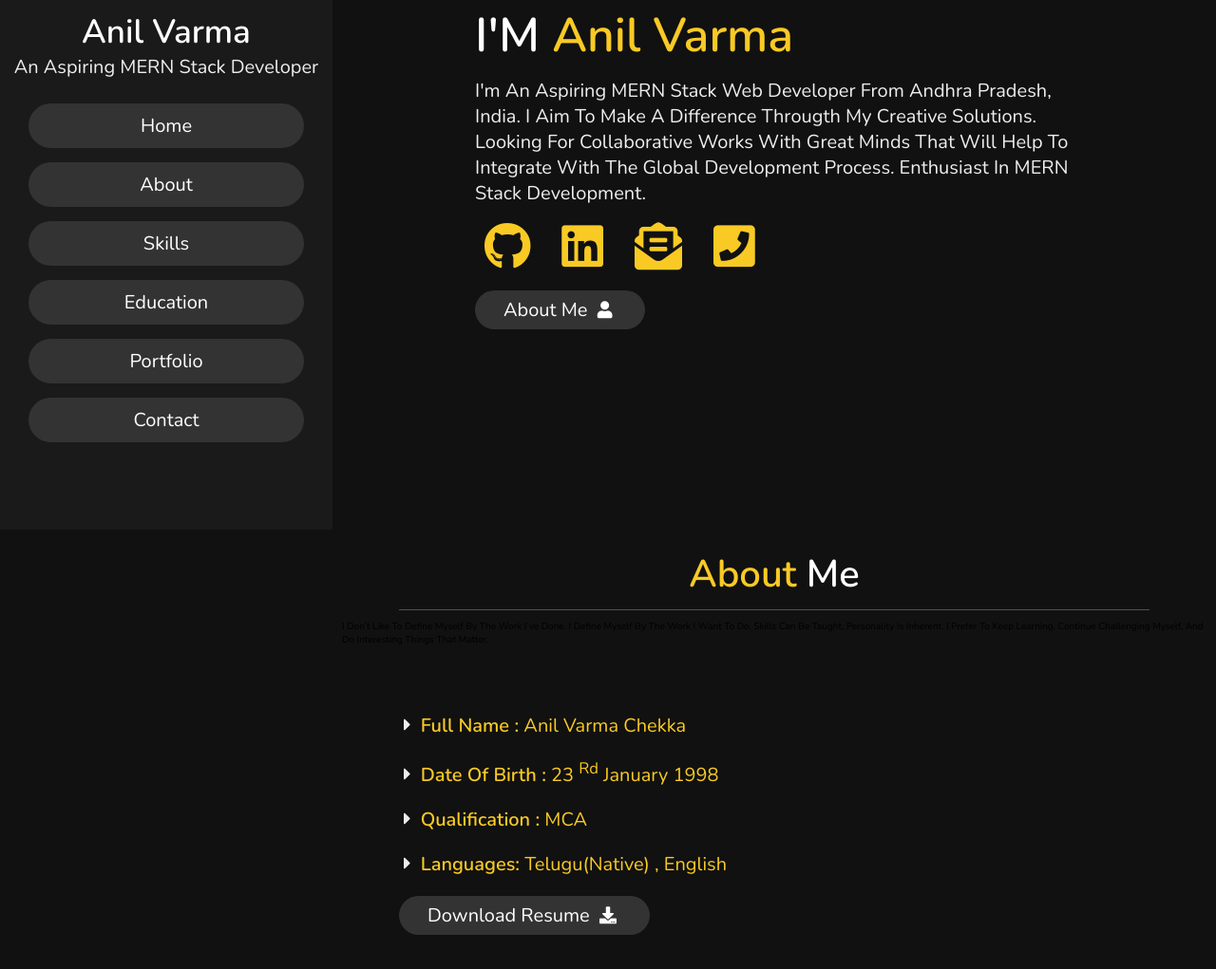
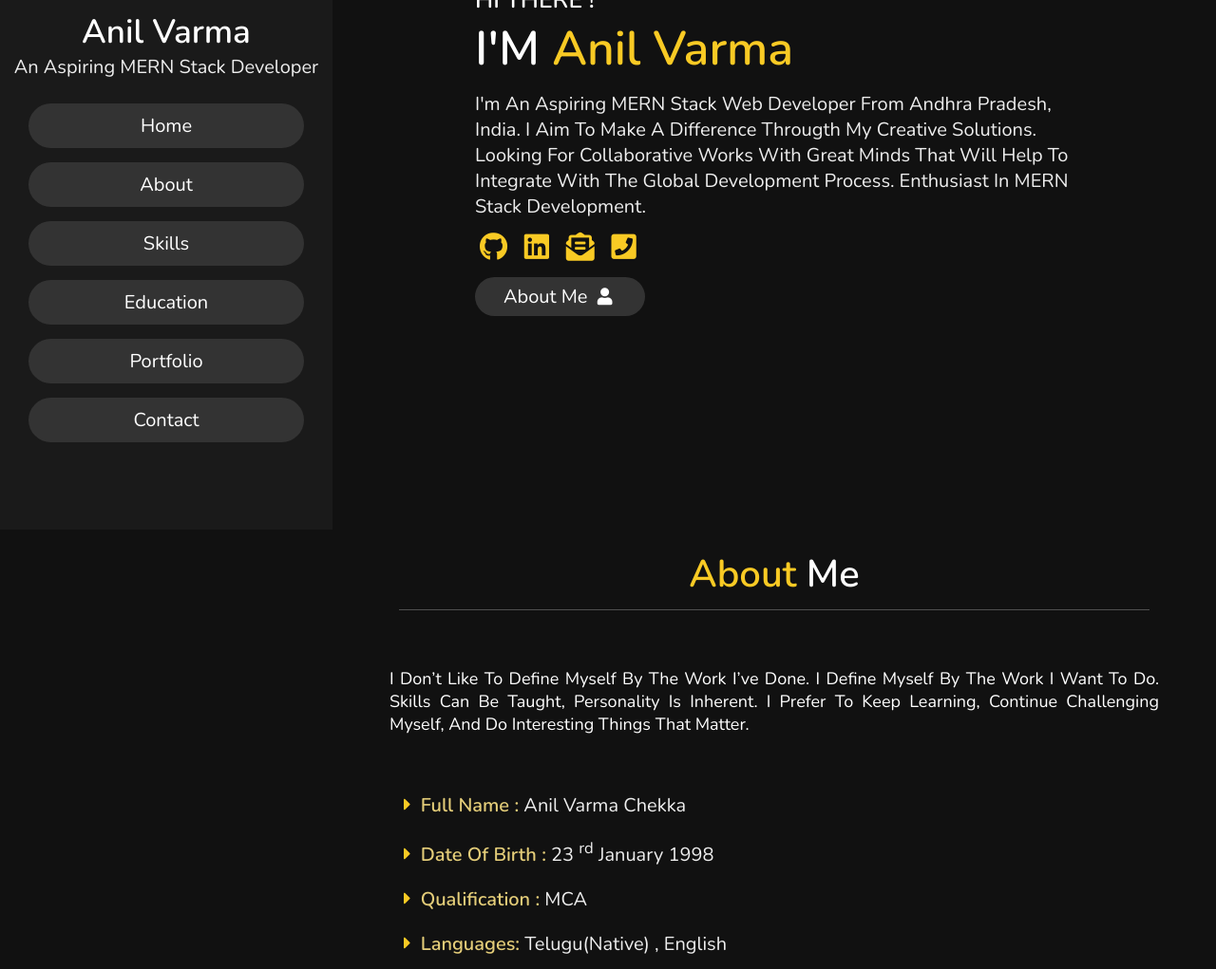
Before and after one commit to Anilvarmach/anilvarmach-portfolio, a plain HTML site: page index.html in a window 1280 px wide. Shown: the part 242-1263 px from the top of the page at 95% size. Drawn offline with nearby package versions, Linux system fonts and the light colour scheme.

Commit message:
Update style.css

```diff
--- a/style.css
+++ b/style.css
@@ -179,8 +179,8 @@ header .navbar ul li a:hover{
 
     list-style-type: none;
     display: inline;
-    padding: 1rem;
-    font-size: 5rem;
+    padding: 0.5rem;
+    font-size: 3rem;
 }
 .home ul li a{
     color: var(--yellow);
@@ -197,27 +197,41 @@ header .navbar ul li a:hover{
     padding:1rem 0;
 
 }
-
+.about .row p{
+    color: #fff;
+    font-size: 1.8rem;
+    padding: 2rem;
+    margin: 3rem;
+    margin-bottom: 0;
+    text-align: justify;
+}
 .about .row .info{
     align-items: center;
     flex:1 1 48rem;
     padding-left: 6rem;
     padding-bottom: 6rem;
-    padding-top: 6rem;
+    padding-top: 3rem;
 }
 
 .about .row .info h3{
     font-size: 2rem;
-    color:var(--yellow);
+    color:#eee;
     padding:1rem 0;
     font-weight: normal;
 }
 
 .about .row .info h3 span{
-    color:#eee;
     padding:0 .5rem;
+    color:var(--yellow);
 }
 
+.about .row .info h3 strong{
+    font-weight: bolder;
+    color: #e4cd79;
+}
+.about .row .info h3 sup{
+    text-transform: lowercase;
+}
 .about .row .info ul{
     color: #eee;
     font-size: 2rem;
```
